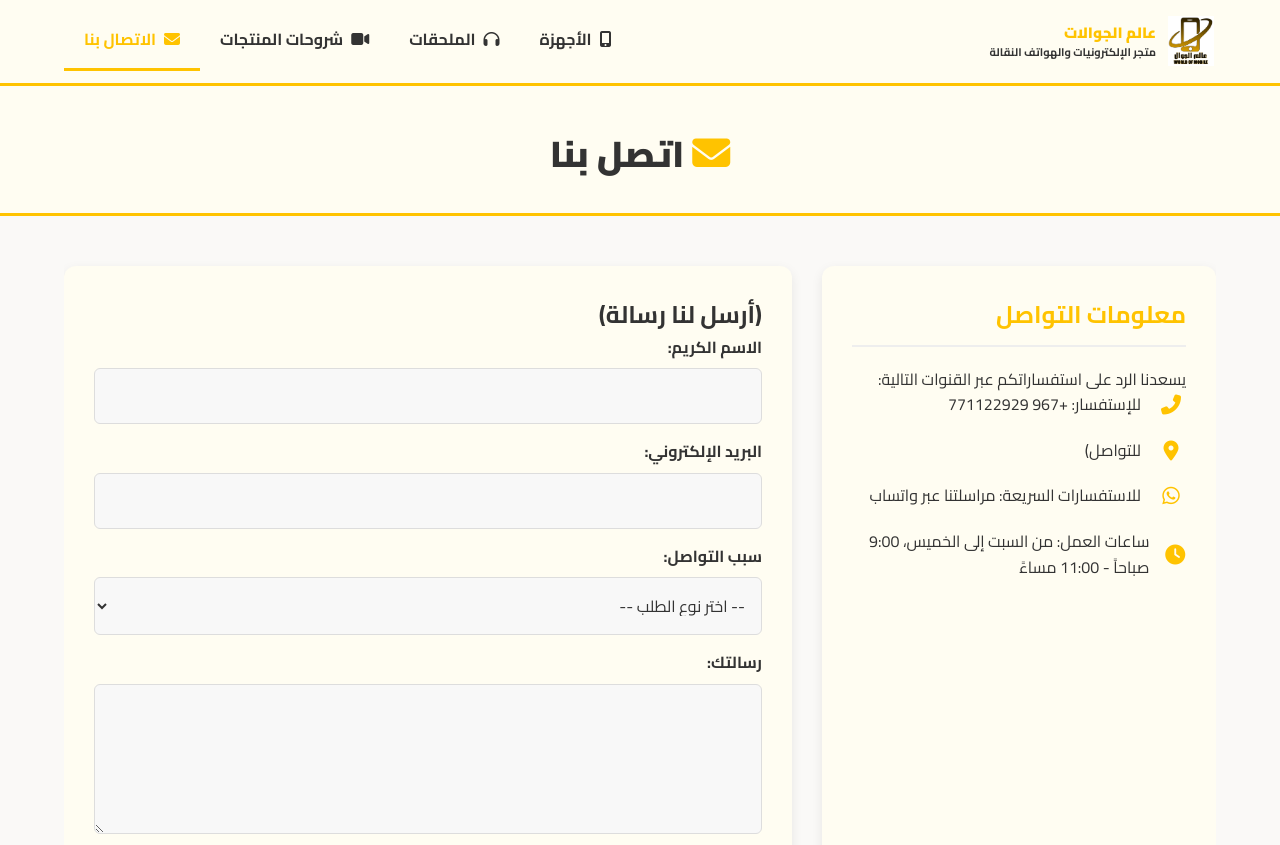
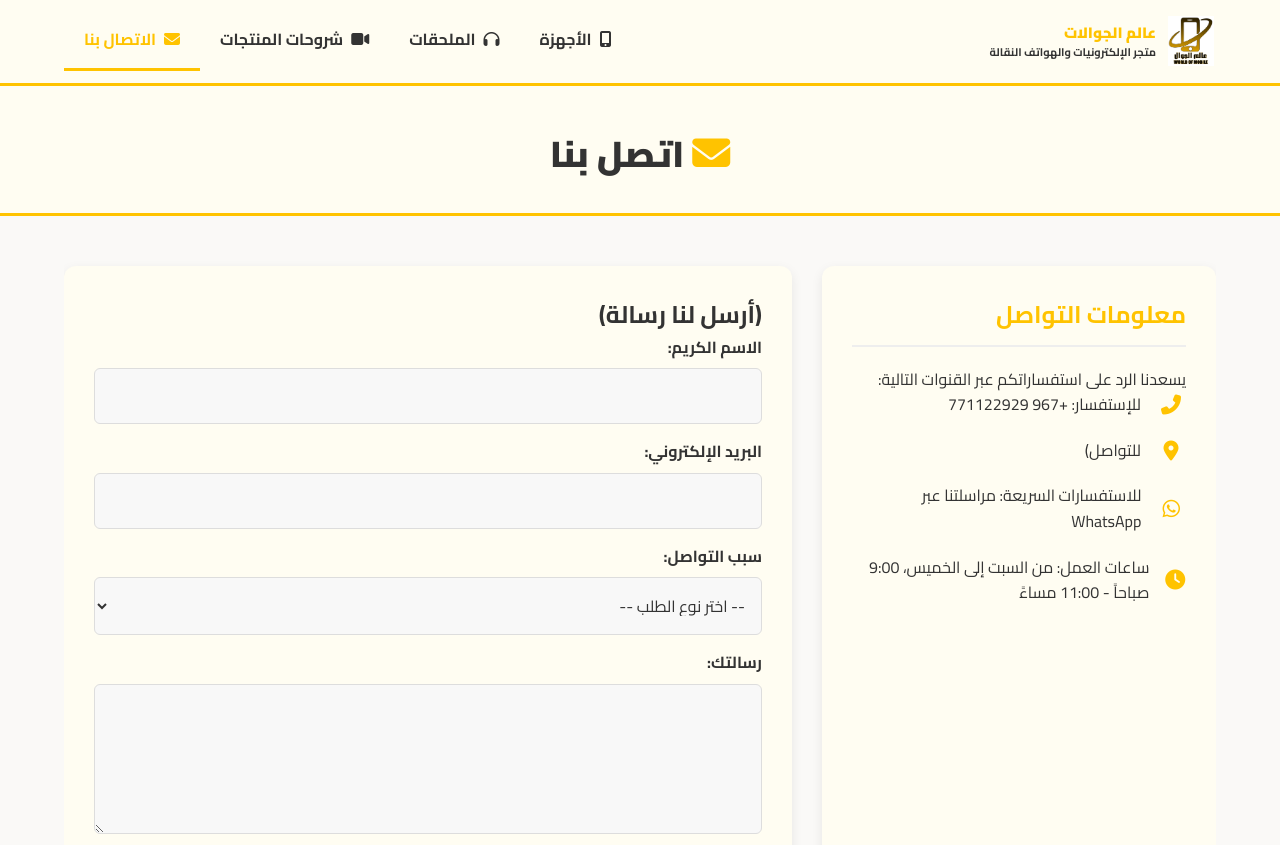
Before and after one commit to almkhdri31-glitch/my-first-site, a plain HTML site: page contact.html in a window 1280 px wide. Shown: the top 845 px of the page. Drawn offline with Linux system fonts and the light colour scheme.

Commit message:
Add files via upload
Signed-off-by: محمد المخدري <almkhdri31@gmail.com>

```diff
--- a/contact.html
+++ b/contact.html
@@ -61,7 +61,7 @@
                 </div>
                 <div class="info-item">
                     <i class="fab fa-whatsapp"></i>
-                    <p>للاستفسارات السريعة: <a href="https://wa.me/967771122929" target="_blank" style="color: var(--color-text-light); text-decoration: none;">مراسلتنا عبر واتساب</a></p>
+                    <p>للاستفسارات السريعة: <a href="https://wa.me/967771122929" target="_blank" style="color: var(--color-text-light); text-decoration: none;">    مراسلتنا عبر WhatsApp </a></p>
                 </div>
                 <div class="info-item">
                     <i class="fas fa-clock"></i>
```
